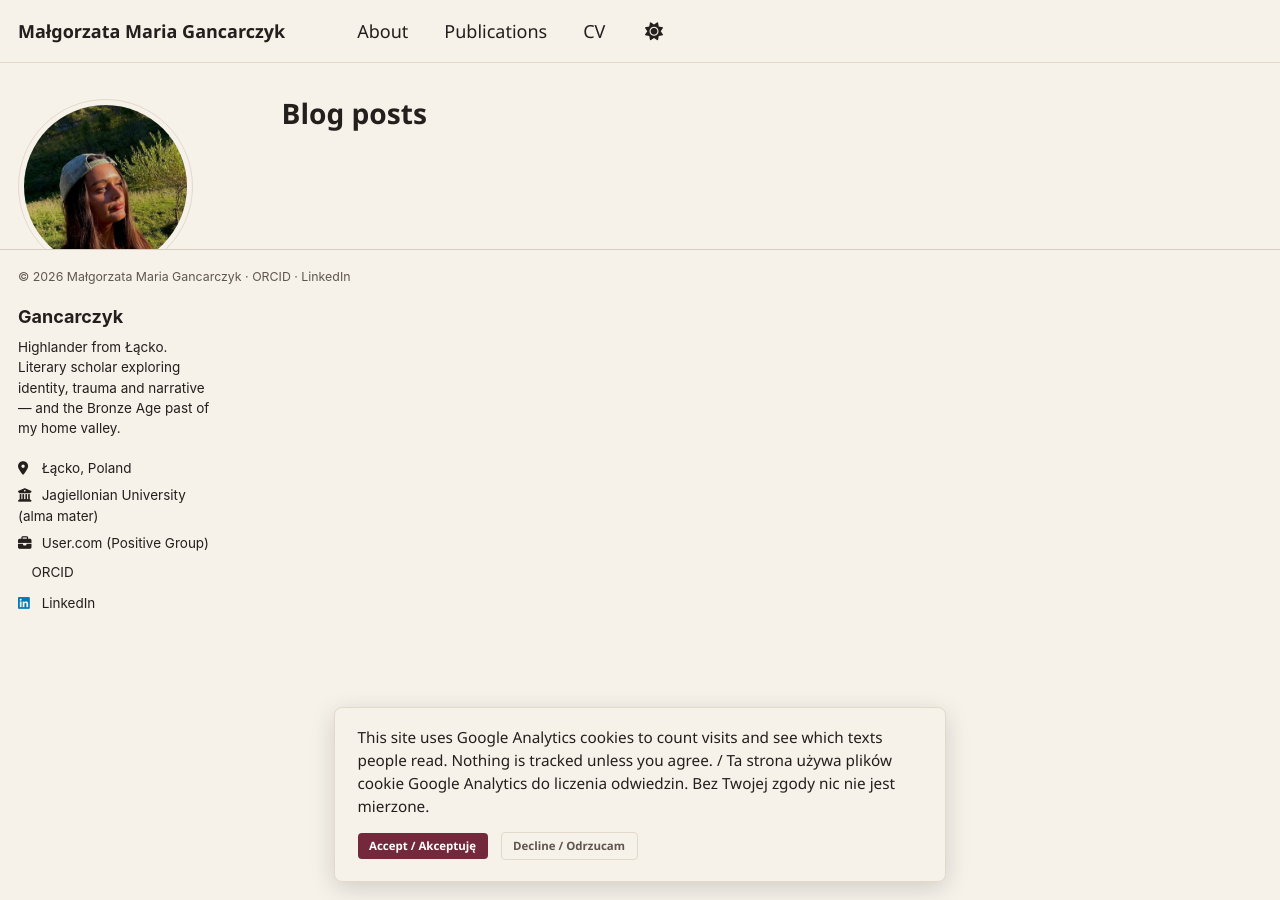
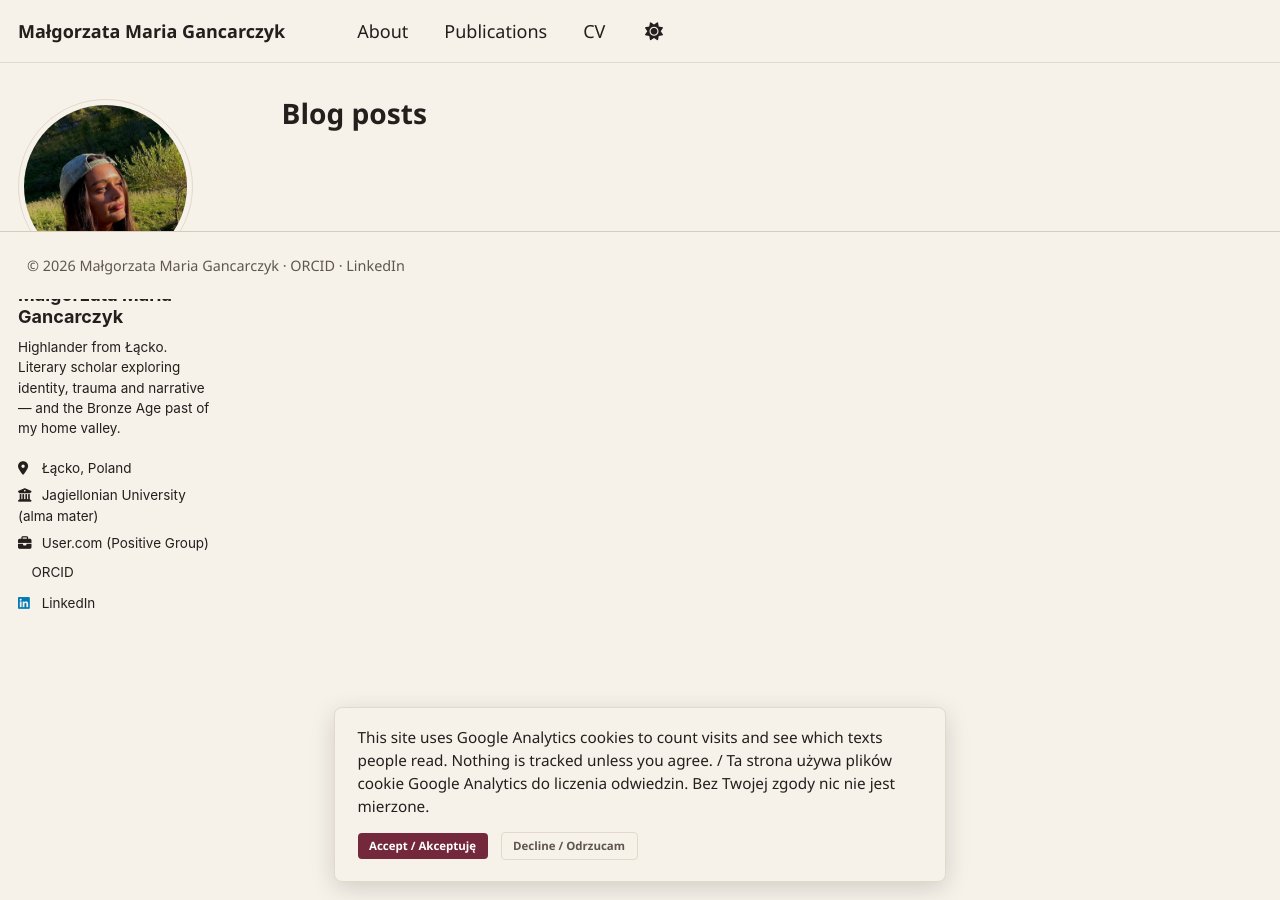
Before and after one commit to malgorzatagancarczyk/malgorzatagancarczyk.github.io, a Jekyll site: the page built from _pages/year-archive.html, in a window 1280 px wide. Built offline with Jekyll 4.4.1, drawn with Linux system fonts in a browser that asks for light colours; some web fonts are replaced; a style sheet for code colours, icons or effects is not loaded.

Commit message:
Update main.scss

```diff
--- a/assets/css/main.scss
+++ b/assets/css/main.scss
@@ -107,3 +107,10 @@ h1, h2, h3, h4, .masthead, .greedy-nav, .page__title, .archive__item-title, .aut
 body { margin-bottom: 0 !important; padding-bottom: 0 !important; }
 .author__avatar img { aspect-ratio: 1 / 1; object-fit: cover; object-position: 50% 30%; border-radius: 50%; }
 .author__urls li { white-space: normal; overflow: visible; text-overflow: clip; }
+
+/* Compact one-line footer */
+.page__footer { margin-top: 3em; }
+.page__footer footer { padding: 1.25rem 1.5rem !important; max-width: 72rem; margin: 0 auto; }
+.page__footer-copyright { font-family: var(--dl-display); font-size: .8rem; color: var(--global-text-color-light); }
+.page__footer-copyright a { color: var(--global-text-color-light); text-decoration: none; }
+.page__footer-copyright a:hover { color: var(--global-base-color); }
```
